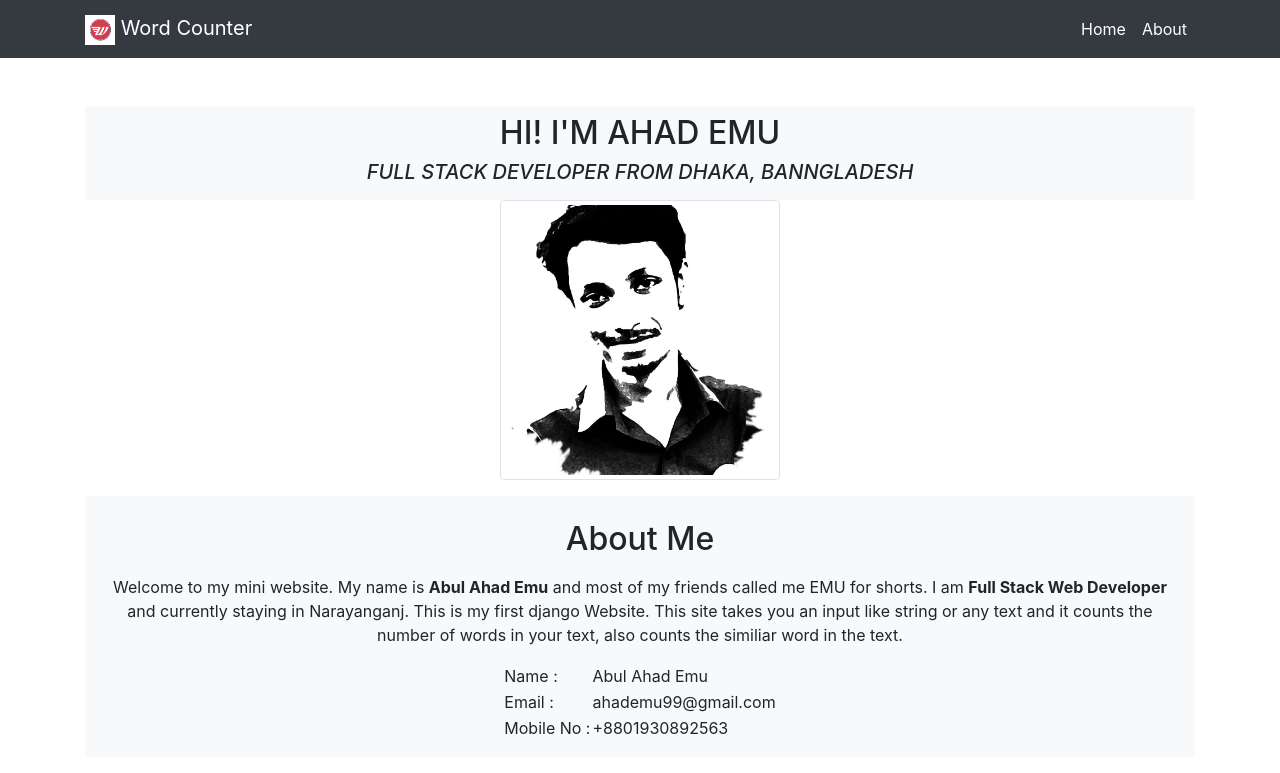
After one commit to ahad-emu/Word-Counter, a Django app: template WordCounterApp/templates/about.html in a window 1280 px wide. The commit adds this page. Shown: the top 773 px of the page. Run offline with Django 3.2, Linux system fonts and the light colour scheme; the template is opened without the code that fills it, so the values that code supplies are empty; some libraries are stand-ins or nearby versions.

Commit message:
change views.py file, add about page, add navbar

```diff
--- a/WordCounter/settings.py
+++ b/WordCounter/settings.py
@@ -24,7 +24,7 @@ Static_DIR = os.path.join(BASE_DIR, "static")
 SECRET_KEY = '#gq8=7h(1me&t%gidh^3u$b3le*(=xn^5fmdxd0(bh&=lcye8g'
 
 # SECURITY WARNING: don't run with debug turned on in production!
-DEBUG = False
+DEBUG = True
 
 ALLOWED_HOSTS = ["ahademu-wordcounter.herokuapp.com", "127.0.0.1"]
 
--- /dev/null
+++ b/WordCounterApp/templates/about.html
@@ -0,0 +1,44 @@
+{% extends 'base.html' %}
+<!DOCTYPE html>
+{% load staticfiles %}
+{% block content %}
+<div class="bg-light">
+  <div class="text-center">
+    <div class="font-weigh-bold lead pt-2">
+      <h2>HI! I'M AHAD EMU</h2>
+    </div>
+    <div class="font-italic pb-2">
+      <h5>FULL STACK DEVELOPER FROM DHAKA, BANNGLADESH</h5>
+    </div>
+  </div>
+</div>
+<div class="text-center mb-3">
+  <img class="img img-fluid img-thumbnail"src="{% static 'images/profile.jpg' %}" alt="profile picture" height="300px" width="280px">
+</div>
+<div class="bg-light pt-4 pb-3">
+  <div class="text-center">
+    <h2>About Me</h2>
+    <div class="container mt-3">
+      <p>Welcome to my mini website. My name is <strong>Abul Ahad Emu</strong> and most of my friends called me EMU for shorts. I am <b>Full Stack Web Developer</b> and currently staying in Narayanganj.
+        This is my first django Website. This site takes you an input like string or any text and it counts the number of words in your text, also counts the similiar word in the text.
+      </p>
+    </div>
+  </div>
+  <div style="width:100%" align="center">
+    <table class="">
+      <tr>
+        <td>Name : </td>
+        <td>Abul Ahad Emu</td>
+      </tr>
+      <tr>
+        <td>Email : </td>
+        <td>ahademu99@gmail.com</td>
+      </tr>
+      <tr>
+        <td>Mobile No : </td>
+        <td>+8801930892563</td>
+      </tr>
+    </table>
+  </div>
+</div>
+{% endblock %}
--- a/WordCounterApp/templates/base.html
+++ b/WordCounterApp/templates/base.html
@@ -7,9 +7,30 @@
     <link rel="stylesheet" href="{% static 'Bootstrap/css/bootstrap.min.css' %}">
   </head>
   <body>
-    <div class="container mt-5">
-      {% block content %}
-      {% endblock %}
-    </div>
+    <header>
+      <nav class="navbar navbar-expand-lg navbar-dark bg-dark">
+        <div class="container">
+          <a class="navbar-brand" href="{% url 'index' %}">
+            <img src="{% static 'images/icon2.png' %}" alt="Favicon" height="30" width="30">
+            Word Counter
+          </a>
+          <button class="navbar-toggler" type="button" data-toggle="collapse" data-target="#navbarNavAltMarkup" aria-controls="navbarNavAltMarkup" aria-expanded="false" aria-label="Toggle navigation">
+            <span class="navbar-toggler-icon"></span>
+          </button>
+          <div class="collapse navbar-collapse" id="navbarNavAltMarkup">
+            <div class="navbar-nav ml-auto">
+              <a class="nav-item nav-link active" href="{% url 'index' %}">Home</a>
+              <a class="nav-item nav-link active" href="{% url 'about' %}">About</a>
+            </div>
+          </div>
+        </div>
+      </nav>
+    </header>
+    <section>
+      <div class="container mt-5">
+        {% block content %}
+        {% endblock %}
+      </div>
+    </section>
   </body>
 </html>
--- a/WordCounterApp/urls.py
+++ b/WordCounterApp/urls.py
@@ -4,4 +4,5 @@ from WordCounterApp import views
 urlpatterns = [
     path("", views.homepage, name="index"),
     path("counter/", views.wordcounter, name="counter"),
+    path("about/", views.about, name="about"),
 ]
```
Also changed, not shown: WordCounterApp/views.py (+18 -5 lines), static/images/icon2.png (added), static/images/profile.jpg (added).
